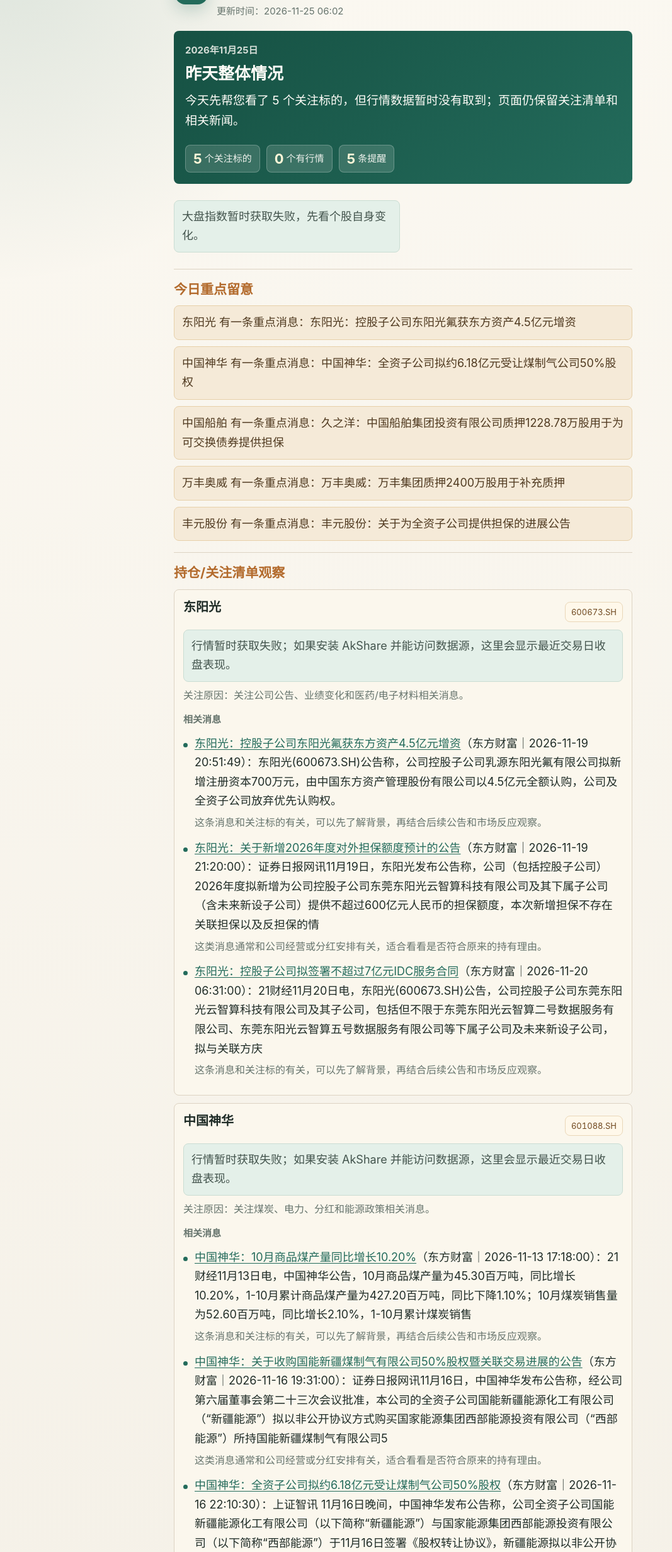
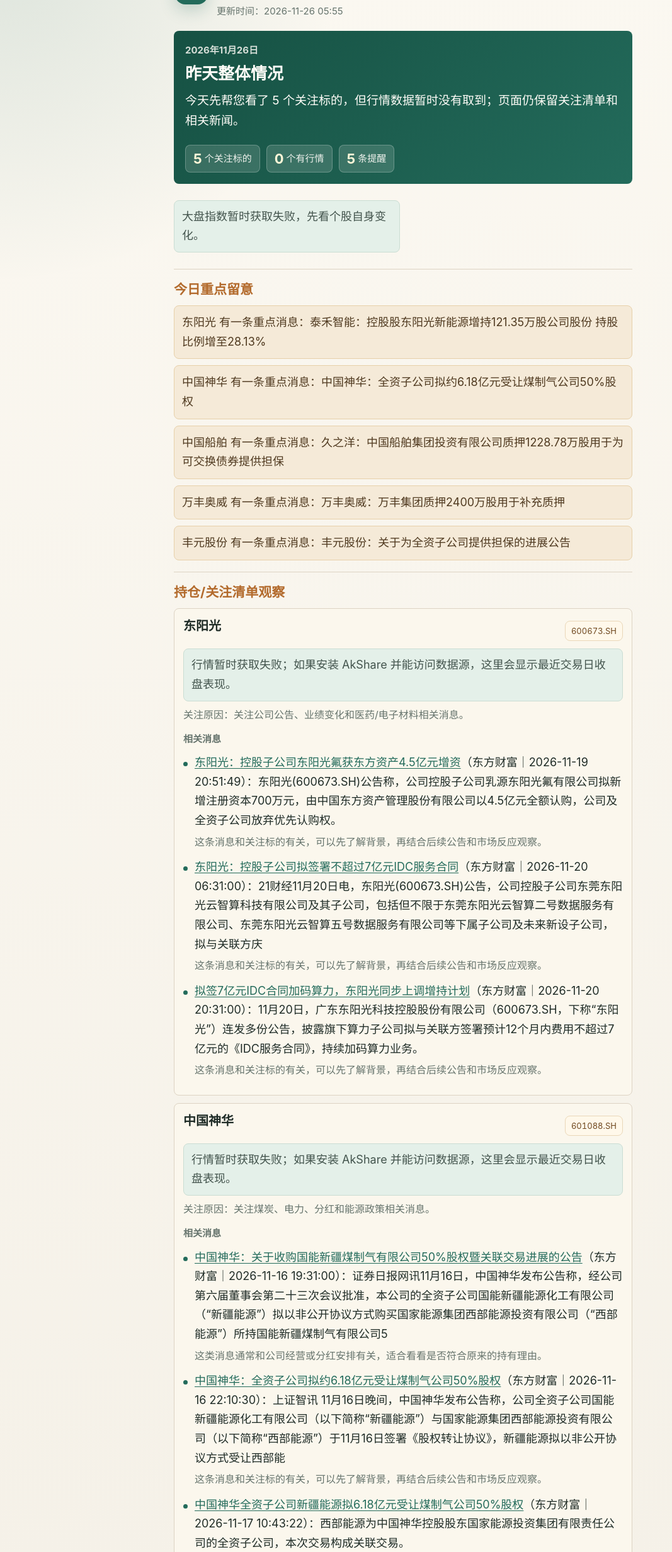
Before and after one commit to lunamooooon/morning-note-a8k3q9, a plain HTML site: page docs/index.html in a window 1280 px wide. Shown: the part 95-2560 px from the top of the page at 63% size, without its empty margins (0-1067 px from the left). Drawn offline with Linux system fonts and the light colour scheme.

Commit message:
Update daily finance digest

```diff
--- a/docs/index.html
+++ b/docs/index.html
@@ -425,12 +425,12 @@
       <div>
         <p class="eyebrow">每日更新</p>
         <h1>妈妈的理财资讯早报</h1>
-        <p class="updated">更新时间：2026-11-25 06:02</p>
+        <p class="updated">更新时间：2026-11-26 05:55</p>
       </div>
     </header>
     <main>
       <section class="summary-panel" aria-labelledby="summary-title">
-<p class="date-label">2026年11月25日</p>
+<p class="date-label">2026年11月26日</p>
 <h2 id="summary-title">昨天整体情况</h2>
 <p class="summary-text">今天先帮您看了 5 个关注标的，但行情数据暂时没有取到；页面仍保留关注清单和相关新闻。</p>
 <div class="metric-row" aria-label="早报统计">
@@ -443,7 +443,7 @@
 <section class="digest-section" aria-labelledby="alerts-title">
 <h3 id="alerts-title">今日重点留意</h3>
 <ul class="alert-list">
-<li>东阳光 有一条重点消息：东阳光：控股子公司东阳光氟获东方资产4.5亿元增资</li>
+<li>东阳光 有一条重点消息：泰禾智能：控股股东阳光新能源增持121.35万股公司股份 持股比例增至28.13%</li>
 <li>中国神华 有一条重点消息：中国神华：全资子公司拟约6.18亿元受让煤制气公司50%股权</li>
 <li>中国船舶 有一条重点消息：久之洋：中国船舶集团投资有限公司质押1228.78万股用于为可交换债券提供担保</li>
 <li>万丰奥威 有一条重点消息：万丰奥威：万丰集团质押2400万股用于补充质押</li>
@@ -461,8 +461,8 @@
 <p class="watch-note">关注原因：关注公司公告、业绩变化和医药/电子材料相关消息。</p>
 <div class="news-block"><p class="block-label">相关消息</p><ul class="news-list">
 <li><a href="http://finance.eastmoney.com/a/202611193935239525.html">东阳光：控股子公司东阳光氟获东方资产4.5亿元增资</a>（东方财富｜2026-11-19 20:51:49）：东阳光(600673.SH)公告称，公司控股子公司乳源东阳光氟有限公司拟新增注册资本700万元，由中国东方资产管理股份有限公司以4.5亿元全额认购，公司及全资子公司放弃优先认购权。<br><span>这条消息和关注标的有关，可以先了解背景，再结合后续公告和市场反应观察。</span></li>
-<li><a href="http://finance.eastmoney.com/a/202611193935297145.html">东阳光：关于新增2026年度对外担保额度预计的公告</a>（东方财富｜2026-11-19 21:20:00）：证券日报网讯11月19日，东阳光发布公告称，公司（包括控股子公司）2026年度拟新增为公司控股子公司东莞东阳光云智算科技有限公司及其下属子公司（含未来新设子公司）提供不超过600亿元人民币的担保额度，本次新增担保不存在关联担保以及反担保的情<br><span>这类消息通常和公司经营或分红安排有关，适合看看是否符合原来的持有理由。</span></li>
 <li><a href="http://finance.eastmoney.com/a/202611203935471787.html">东阳光：控股子公司拟签署不超过7亿元IDC服务合同</a>（东方财富｜2026-11-20 06:31:00）：21财经11月20日电，东阳光(600673.SH)公告，公司控股子公司东莞东阳光云智算科技有限公司及其子公司，包括但不限于东莞东阳光云智算二号数据服务有限公司、东莞东阳光云智算五号数据服务有限公司等下属子公司及未来新设子公司，拟与关联方庆<br><span>这条消息和关注标的有关，可以先了解背景，再结合后续公告和市场反应观察。</span></li>
+<li><a href="http://finance.eastmoney.com/a/202611203936310261.html">拟签7亿元IDC合同加码算力，东阳光同步上调增持计划</a>（东方财富｜2026-11-20 20:31:00）：11月20日，广东东阳光科技控股股份有限公司（600673.SH，下称“东阳光”）连发多份公告，披露旗下算力子公司拟与关联方签署预计12个月内费用不超过7亿元的《IDC服务合同》，持续加码算力业务。<br><span>这条消息和关注标的有关，可以先了解背景，再结合后续公告和市场反应观察。</span></li>
 </ul></div>
 </article>
 <article class="watch-card">
@@ -473,9 +473,9 @@
 <p class="quiet-state quote-fallback">行情暂时获取失败；如果安装 AkShare 并能访问数据源，这里会显示最近交易日收盘表现。</p>
 <p class="watch-note">关注原因：关注煤炭、电力、分红和能源政策相关消息。</p>
 <div class="news-block"><p class="block-label">相关消息</p><ul class="news-list">
-<li><a href="http://finance.eastmoney.com/a/202611133930761678.html">中国神华：10月商品煤产量同比增长10.20%</a>（东方财富｜2026-11-13 17:18:00）：21财经11月13日电，中国神华公告，10月商品煤产量为45.30百万吨，同比增长10.20%，1-10月累计商品煤产量为427.20百万吨，同比下降1.10%；10月煤炭销售量为52.60百万吨，同比增长2.10%，1-10月累计煤炭销售<br><span>这条消息和关注标的有关，可以先了解背景，再结合后续公告和市场反应观察。</span></li>
 <li><a href="http://finance.eastmoney.com/a/202611163931984956.html">中国神华：关于收购国能新疆煤制气有限公司50%股权暨关联交易进展的公告</a>（东方财富｜2026-11-16 19:31:00）：证券日报网讯11月16日，中国神华发布公告称，经公司第六届董事会第二十三次会议批准，本公司的全资子公司国能新疆能源化工有限公司（“新疆能源”）拟以非公开协议方式购买国家能源集团西部能源投资有限公司（“西部能源”）所持国能新疆煤制气有限公司5<br><span>这类消息通常和公司经营或分红安排有关，适合看看是否符合原来的持有理由。</span></li>
 <li><a href="http://finance.eastmoney.com/a/202611163932111753.html">中国神华：全资子公司拟约6.18亿元受让煤制气公司50%股权</a>（东方财富｜2026-11-16 22:10:30）：上证智讯 11月16日晚间，中国神华发布公告称，公司全资子公司国能新疆能源化工有限公司（以下简称“新疆能源”）与国家能源集团西部能源投资有限公司（以下简称“西部能源”）于11月16日签署《股权转让协议》，新疆能源拟以非公开协议方式受让西部能<br><span>这条消息和关注标的有关，可以先了解背景，再结合后续公告和市场反应观察。</span></li>
+<li><a href="http://finance.eastmoney.com/a/202611173932726421.html">中国神华全资子公司新疆能源拟6.18亿元受让煤制气公司50%股权</a>（东方财富｜2026-11-17 10:43:22）：西部能源为中国神华控股股东国家能源投资集团有限责任公司的全资子公司，本次交易构成关联交易。<br><span>这条消息和关注标的有关，可以先了解背景，再结合后续公告和市场反应观察。</span></li>
 </ul></div>
 </article>
 <article class="watch-card">
@@ -523,16 +523,16 @@
 <ul class="news-list compact">
 <li><a href="http://finance.eastmoney.com/a/202611253938900013.html">A股市场三大指数高开低走 物理AI板块表现活跃</a>（东方财富｜2026-11-25 07:09:28）：未来随着中长期资金的积极托底以及海外扰动逐渐减弱，市场或逐渐企稳。 A股市场放量震荡 11月24日，A股市场高开低走、放量震荡，上证指数开盘涨近1%，深证成指开盘涨逾2%，创业板指开盘涨逾3%。</li>
 <li><a href="http://finance.eastmoney.com/a/202611253938859058.html">多家公募基金自购旗下产品稳定市场预期</a>（东方财富｜2026-11-25 07:54:00）：从政策面看，前海开源基金首席经济学家杨德龙对《证券日报》记者表示，我国资本市场长期向好的底层逻辑没有改变，政策面、资金面、市场面正在形成合力。</li>
-<li><a href="http://stock.eastmoney.com/a/202611243938331350.html">联博基金朱良：在情绪主导的市场里 做一个理性的长期投资者</a>（东方财富｜2026-11-24 12:37:00）：近期A股市场波动加剧。创业板综指今年上半年到七月之前一路走强、市场信心满满，七月却迎来一波持续下跌，八月反弹之后又进入调整。在情绪主导、拥挤交易回吐的行情里，投资者该如何自处？ 日前，联博基金副总经理兼投资总监朱良接受中国基金报专访。</li>
+<li><a href="http://money.eastmoney.com/a/202611263939941548.html">11月130余只新基成立 发起式基金加速市场布局</a>（东方财富｜2026-11-26 02:37:42）：受市场波动因素影响，市场对固定收益类产品的配置需求持续升温，而含权基金的成立热度则有所收敛。 从单只基金发行规模看，11月成立的中长期纯债型基金表现突出。</li>
 </ul>
 </section>
 <section class="digest-section" aria-labelledby="market-title">
 <h3 id="market-title">大盘与政策简讯</h3>
 <ul class="news-list compact">
+<li><a href="http://finance.eastmoney.com/a/202611253939869747.html">利好来了！A股市场 回购潮持续加码！</a>（东方财富｜2026-11-25 22:25:00）：热点情报 A股回购潮持续加码 11月25日，A股回购潮持续加码。博威合金、奥特维等多家公司披露回购方案或提议，资金主要用于维护公司价值及股东权益、股权激励或员工持股计划。其中，博威合金董事长提议回购1亿元至2亿元股份；奥特维拟以1亿元至1.</li>
 <li><a href="http://finance.eastmoney.com/a/202611253938900013.html">A股市场三大指数高开低走 物理AI板块表现活跃</a>（东方财富｜2026-11-25 07:09:28）：未来随着中长期资金的积极托底以及海外扰动逐渐减弱，市场或逐渐企稳。 A股市场放量震荡 11月24日，A股市场高开低走、放量震荡，上证指数开盘涨近1%，深证成指开盘涨逾2%，创业板指开盘涨逾3%。</li>
-<li><a href="http://finance.eastmoney.com/a/202611243938837443.html">英伟达消息搅动市场，A股高开回落，后市怎么走？</a>（东方财富｜2026-11-24 23:53:44）：叠加A股前期持续走弱，市场情绪偏悲观，场内资金更倾向逢反弹离场观望。目前阶段性止跌信号初步显现，但市场底尚未确认，趋势性反转的条件仍不充分，投资者不宜仅凭两日风格强弱就极端切换仓位。 冲高回落 指数表现上，A股早盘高开，随后震荡回落，午后进</li>
 <li><a href="http://finance.eastmoney.com/a/202611253938859058.html">多家公募基金自购旗下产品稳定市场预期</a>（东方财富｜2026-11-25 07:54:00）：从政策面看，前海开源基金首席经济学家杨德龙对《证券日报》记者表示，我国资本市场长期向好的底层逻辑没有改变，政策面、资金面、市场面正在形成合力。</li>
-<li><a href="http://stock.eastmoney.com/a/202611243938331350.html">联博基金朱良：在情绪主导的市场里 做一个理性的长期投资者</a>（东方财富｜2026-11-24 12:37:00）：近期A股市场波动加剧。创业板综指今年上半年到七月之前一路走强、市场信心满满，七月却迎来一波持续下跌，八月反弹之后又进入调整。在情绪主导、拥挤交易回吐的行情里，投资者该如何自处？ 日前，联博基金副总经理兼投资总监朱良接受中国基金报专访。</li>
+<li><a href="http://money.eastmoney.com/a/202611263939941548.html">11月130余只新基成立 发起式基金加速市场布局</a>（东方财富｜2026-11-26 02:37:42）：受市场波动因素影响，市场对固定收益类产品的配置需求持续升温，而含权基金的成立热度则有所收敛。 从单只基金发行规模看，11月成立的中长期纯债型基金表现突出。</li>
 </ul>
 </section>
 <p class="risk-note"><strong>温和提醒：</strong>仅为公开资讯整理，帮助了解情况，不构成任何投资建议。</p>
```
